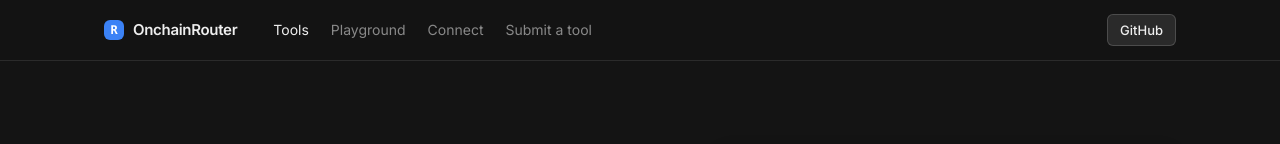
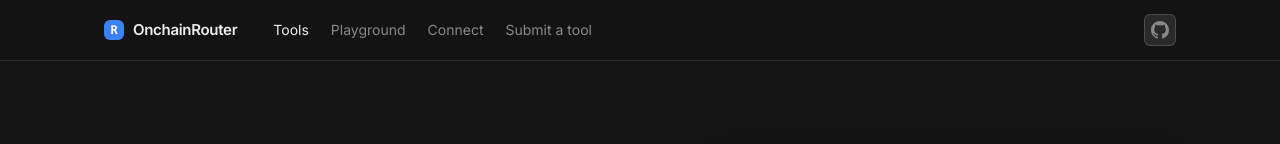
Before and after one commit to web3xDev/onchain-router, a Next.js app: page / in a window 1280 px wide. Shown: the top 144 px of the page. Built offline with nearby package versions, Linux system fonts and the light colour scheme; no server answers; what @circle-fin/x402-batching, @x402/core, @x402/hedera would draw is missing.

Commit message:
GitHub icon in the nav

```diff
--- a/app/globals.css
+++ b/app/globals.css
@@ -227,6 +227,17 @@
   height: 32px;
   padding: 0 12px;
   font-size: 13px;
+}
+
+.btn-icon {
+  width: 32px;
+  padding: 0;
+  justify-content: center;
+  color: var(--text-2);
+}
+
+.btn-icon:hover {
+  color: var(--text);
 }
 
 /* ── hero ────────────────────────────────────────────────────────────────── */
--- a/components/site-nav.tsx
+++ b/components/site-nav.tsx
@@ -39,12 +39,16 @@
 
         <div className="nav-right">
           <a
-            className="btn btn-sm"
+            className="btn btn-sm btn-icon"
             href="https://github.com/web3xDev/onchain-router"
             target="_blank"
             rel="noreferrer"
+            aria-label="GitHub"
+            title="GitHub"
           >
-            GitHub
+            <svg width="18" height="18" viewBox="0 0 16 16" fill="currentColor" aria-hidden="true">
+              <path d="M8 0C3.58 0 0 3.58 0 8c0 3.54 2.29 6.53 5.47 7.59.4.07.55-.17.55-.38 0-.19-.01-.82-.01-1.49-2.01.37-2.53-.49-2.69-.94-.09-.23-.48-.94-.82-1.13-.28-.15-.68-.52-.01-.53.63-.01 1.08.58 1.23.82.72 1.21 1.87.87 2.33.66.07-.52.28-.87.51-1.07-1.78-.2-3.64-.89-3.64-3.95 0-.87.31-1.59.82-2.15-.08-.2-.36-1.02.08-2.12 0 0 .67-.21 2.2.82.64-.18 1.32-.27 2-.27.68 0 1.36.09 2 .27 1.53-1.04 2.2-.82 2.2-.82.44 1.1.16 1.92.08 2.12.51.56.82 1.27.82 2.15 0 3.07-1.87 3.75-3.65 3.95.29.25.54.73.54 1.48 0 1.07-.01 1.93-.01 2.2 0 .21.15.46.55.38A8.013 8.013 0 0 0 16 8c0-4.42-3.58-8-8-8z" />
+            </svg>
           </a>
         </div>
       </div>
```
